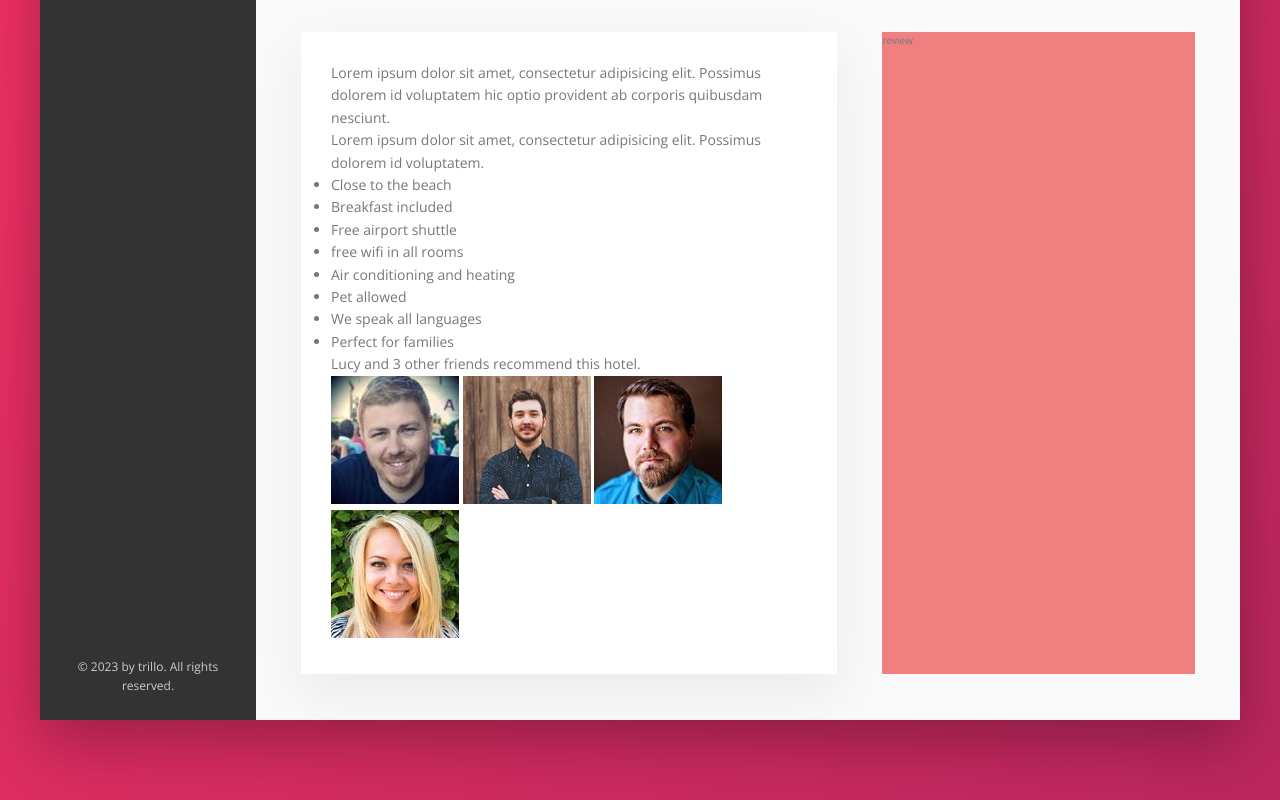
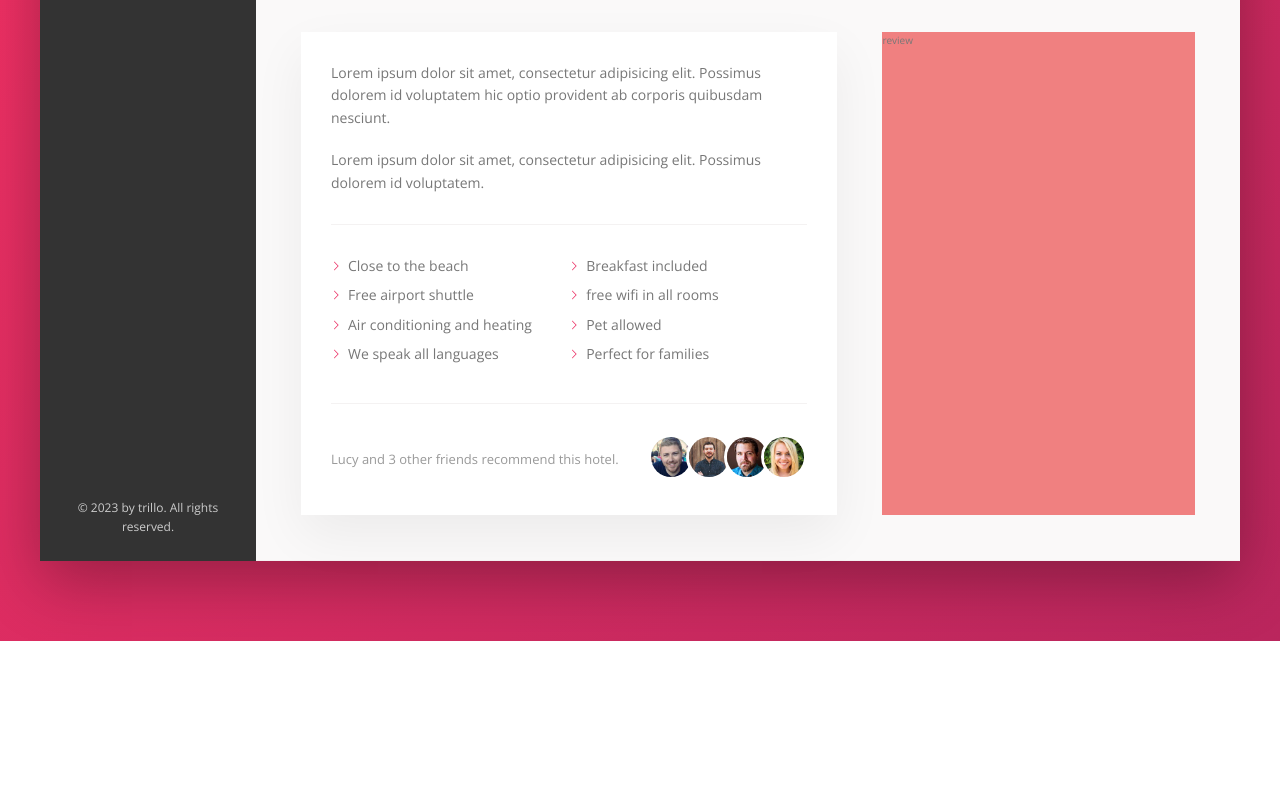
Before and after one commit to Robi-Nurhidayat/css-middle, a website: page 02-Trilio/index.html in a window 1280 px wide. Shown: the part 611-1411 px from the top of the page. After the commit the page ends 1252 px from the top, so only its background shows below. Drawn offline with nearby package versions, Linux system fonts and the light colour scheme.

Commit message:
building the description section part 2

```diff
--- a/01-NATOURS/sass/components/_card.scss
+++ b/01-NATOURS/sass/components/_card.scss
@@ -11,6 +11,7 @@
     top: 0;
     left: 0;
     width: 100%;
+    -webkit-backface-visibility: hidden;
     backface-visibility: hidden;
     border-radius: 3px;
     box-shadow: 0 1.5rem 4rem rgba($color-black, 0.15);
--- a/01-NATOURS/sass/components/_popup.scss
+++ b/01-NATOURS/sass/components/_popup.scss
@@ -10,6 +10,20 @@
 
   opacity: 0;
   visibility: hidden;
+
+  // untuk sekarang 2023 bulan mei chrome sudah support
+  // backdrop-filter: blur(10px);
+  // -webkit-backdrop-filter: blur(10px);
+  // background-color: rgba($color-black, 0.3);
+
+  // jika belum support kita gunakan sebagai berikut
+
+  @supports (backdrop-filter: blur(10px)) or
+    (-webkit-backdrop-filter: blur(10px)) {
+    backdrop-filter: blur(10px);
+    -webkit-backdrop-filter: blur(10px);
+    background-color: rgba($color-black, 0.3);
+  }
 
   &__content {
     @include positionAbsoluteCenter;
--- a/01-NATOURS/sass/layout/_header.scss
+++ b/01-NATOURS/sass/layout/_header.scss
@@ -5,11 +5,24 @@
       rgba($color-primary-light, 0.8),
       rgba($color-primary-dark, 0.8)
     ),
-    url(../img/hero.jpg);
+    url(../img/hero-small.jpg);
   background-position: top;
   // background-repeat: no-repeat;
   background-size: cover;
   position: relative;
+  -webkit-clip-path: polygon(0% 0%, 100% 0%, 100% 75vh, 0 100%);
+  clip-path: polygon(0% 0%, 100% 0%, 100% 75vh, 0 100%);
+
+  @media (min-resolution: 192dpi) and (min-width: 37.5em),
+    /*khusus safari*/ (-webkit-min-device-pixel-ration: 2) and (min-width: 37.5em),
+    (min-width: 125em) {
+    background-image: linear-gradient(
+        to right bottom,
+        rgba($color-primary-light, 0.8),
+        rgba($color-primary-dark, 0.8)
+      ),
+      url(../img/hero.jpg);
+  }
 
   @include respond(phone) {
     -webkit-clip-path: polygon(0% 0%, 100% 0%, 100% 85vh, 0 100%);
--- a/02-Trilio/sass/_components.scss
+++ b/02-Trilio/sass/_components.scss
@@ -409,3 +409,76 @@
   background-color: lightcoral;
   flex: 1;
 }
+
+////////////////////////////////////////////////
+/// PARAGRAPH
+.paragraph:not(:last-of-type) {
+  margin-bottom: 2rem;
+}
+// .paragraph:not(:last-child) {
+//   margin-bottom: 2rem;
+// }
+
+////////////////////////////////////////////////
+/// LIST
+
+.list {
+  list-style: none;
+  margin: 3rem 0;
+  padding: 3rem 0;
+  border-top: var(--line);
+  border-bottom: var(--line);
+  display: flex;
+  flex-wrap: wrap;
+
+  &__item {
+    flex: 0 0 50%;
+    margin-bottom: 0.7rem;
+  }
+
+  &__item::before {
+    content: "";
+    display: inline-block;
+    height: 1rem;
+    width: 1rem;
+    margin-right: 0.7rem;
+
+    // old browser
+    // background-image: url(../img/chevron-thin-right.svg);
+    // background-size: cover;
+
+    // Newer browsers - masks
+    background-color: var(--color-primary);
+    -webkit-mask-image: url(../img/chevron-thin-right.svg);
+    -webkit-mask-size: cover;
+  }
+}
+
+////////////////////////////////////////////////
+/// RECOMMEND
+
+.recommend {
+  font-size: 1.3rem;
+  color: var(--color-grey-dark-3);
+  display: flex;
+  align-items: center;
+
+  &__count {
+    margin-right: auto;
+  }
+
+  &__friends {
+  }
+
+  &__photo {
+    height: 4rem;
+    width: 4rem;
+    border-radius: 50%;
+    box-sizing: content-box;
+    border: 3px solid #fff;
+
+    &:not(:last-child) {
+      margin-right: -1.15rem;
+    }
+  }
+}
```
Also changed, not shown: 01-NATOURS/index.html (+3 -3 lines), 01-NATOURS/package.json (+8 -2 lines), 01-NATOURS/css/style.css, 02-Trilio/css/style.css, 1 other file.
